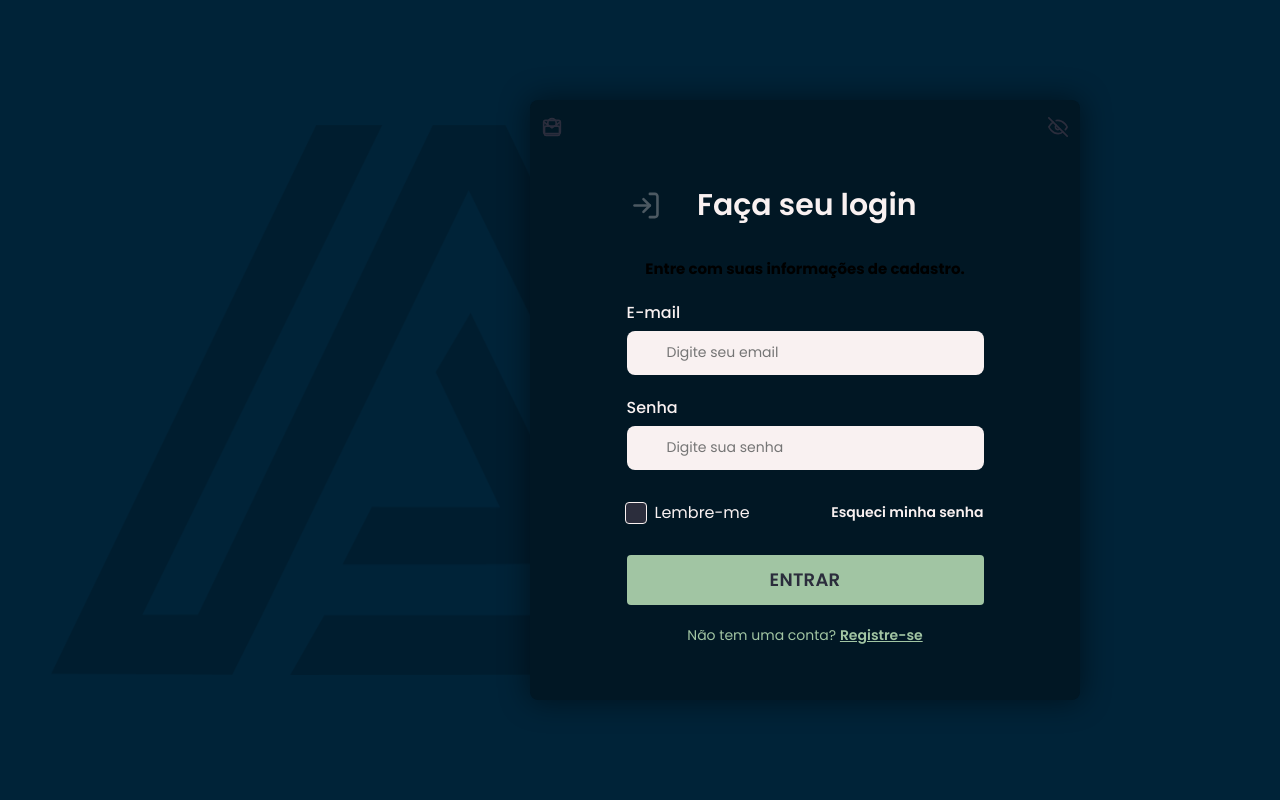
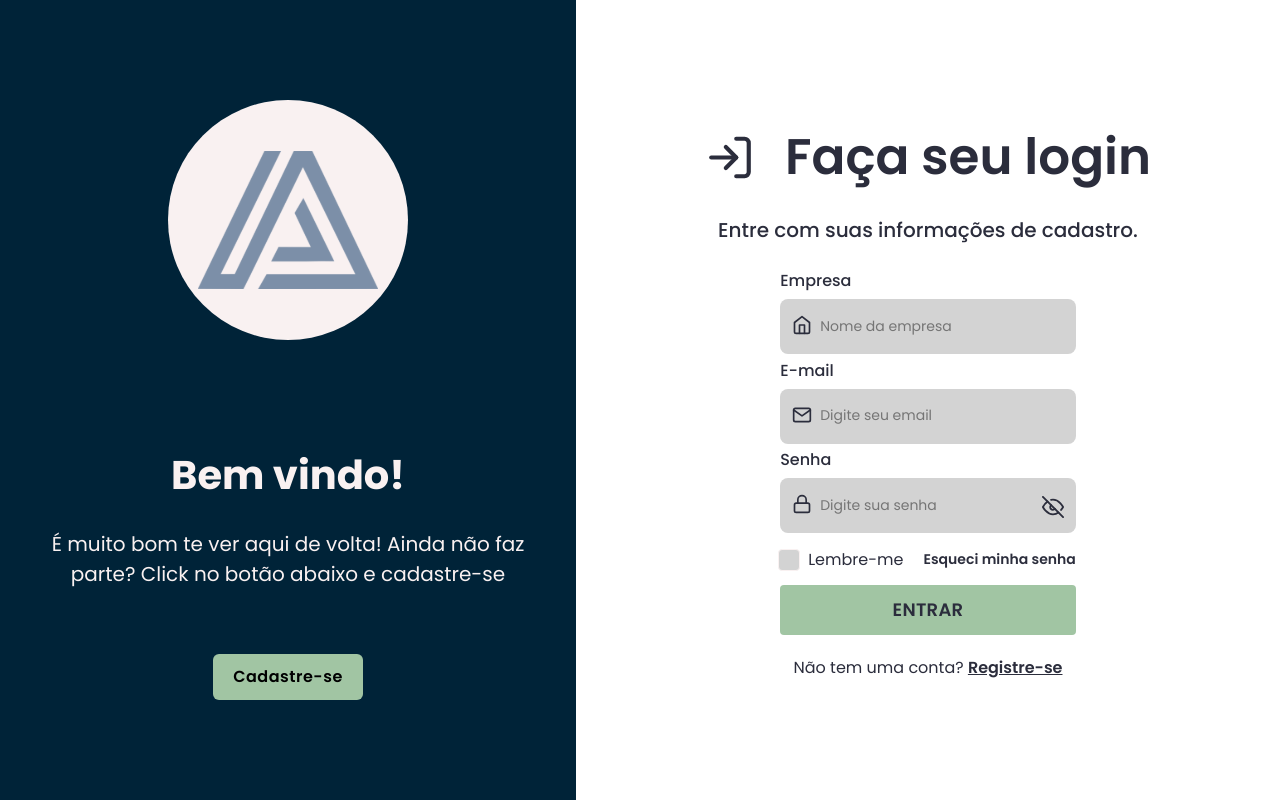
Before and after one commit to Beatrizrodri/alam, a React (Vite) app: page / in a window 1280 px wide. Built offline with nearby package versions, Linux system fonts and the light colour scheme.

Commit message:
login page layout modifications

```diff
--- a/package.json
+++ b/package.json
@@ -13,6 +13,7 @@
     "react": "^18.2.0",
     "react-dom": "^18.2.0",
     "react-icons": "^4.7.1",
+    "react-router-dom": "^6.8.0",
     "sass": "^1.56.1"
   },
   "devDependencies": {
--- a/src/components/Buttons/DefaultButton/Index.jsx
+++ b/src/components/Buttons/DefaultButton/Index.jsx
@@ -1,6 +1,6 @@
 import styles from './styles.module.scss';
 
-function DefaultButton({ text, type }) {
+function DefaultButton({ text, type, textLight = false }) {
   const colors = {
     danger: '#FF8282',
     success: '#A1C5A3',
@@ -13,7 +13,7 @@ function DefaultButton({ text, type }) {
     <button
       style={{
         backgroundColor: colors[type],
-        color: type === 'info' ? 'white' : 'black',
+        color: type === 'info' || textLight ? 'white' : 'black',
       }}
     >
       {text}
--- a/src/components/Buttons/DefaultButton/styles.module.scss
+++ b/src/components/Buttons/DefaultButton/styles.module.scss
@@ -5,6 +5,10 @@ button {
   border-radius: 0.6rem;
 
   font-size: 1.6rem;
-  font-weight: 400;
+  font-weight: 600;
   letter-spacing: 0.05rem;
 }
+
+button:hover {
+  filter: brightness(0.9);
+}
--- a/src/components/Buttons/LoginButton/styles.module.scss
+++ b/src/components/Buttons/LoginButton/styles.module.scss
@@ -1,5 +1,5 @@
 .buttonContent {
-  width: 70%;
+  width: 60%;
   display: flex;
   flex-direction: column;
   align-items: center;
@@ -21,21 +21,17 @@
   }
 
   button:hover {
-    filter: brightness(0.8);
-
-    -webkit-box-shadow: 0px 0px 17px 6px rgba(0, 0, 0, 0.44);
-    -moz-box-shadow: 0px 0px 17px 6px rgba(0, 0, 0, 0.44);
-    box-shadow: 0px 0px 17px 6px rgba(0, 0, 0, 0.44);
+    filter: brightness(0.9);
   }
 
   span {
     font-weight: 400;
-    font-size: 1.4rem;
-    color: var(--success-color);
+    font-size: 1.6rem;
+    color: var(--dark-color);
   }
 
   span > a {
     font-weight: 600;
-    color: var(--success-color);
+    color: var(--dark-color);
   }
 }
--- a/src/components/Input/index.jsx
+++ b/src/components/Input/index.jsx
@@ -1,5 +1,5 @@
 import styles from './styles.module.scss';
-import { FiMail, FiLock, FiEye, FiEyeOff } from 'react-icons/fi';
+import { FiMail, FiLock, FiEye, FiEyeOff, FiHome } from 'react-icons/fi';
 import { useState } from 'react';
 
 export default function Input({ label, type, placeholder }) {
@@ -49,8 +49,10 @@ export default function Input({ label, type, placeholder }) {
               )}
             </>
           </>
+        ) : type === 'email' ? (
+          <FiMail className={styles.icon} />
         ) : (
-          <FiMail className={styles.icon} />
+          <FiHome className={styles.icon} />
         )}
       </div>
     </div>
--- a/src/components/Input/styles.module.scss
+++ b/src/components/Input/styles.module.scss
@@ -1,17 +1,18 @@
 .content {
-  width: 70%;
+  width: 60%;
   display: flex;
   flex-direction: column;
+  position: relative;
 
   label {
     font-weight: 500;
     font-size: 1.6rem;
-    color: var(--light-color);
+    color: var(--dark-color);
   }
 
   input {
     width: 100%;
-    height: 4.4rem;
+    height: 5.5rem;
     padding: 0 4rem;
     align-items: center;
     cursor: pointer;
@@ -20,7 +21,7 @@
     margin-top: 0.6rem;
     border-radius: 0.8rem;
     border: none;
-    background-color: var(--light-color);
+    background-color: lightgrey;
   }
 
   input::placeholder {
@@ -31,9 +32,9 @@
   input:focus {
     outline: none;
 
-    -webkit-box-shadow: 0px 0px 17px 6px rgba(0, 0, 0, 0.44);
-    -moz-box-shadow: 0px 0px 17px 6px rgba(0, 0, 0, 0.44);
-    box-shadow: 0px 0px 17px 6px rgba(0, 0, 0, 0.44);
+    -webkit-box-shadow: 0px 10px 13px 0px rgba(0, 0, 0, 0.49);
+    -moz-box-shadow: 0px 10px 13px 0px rgba(0, 0, 0, 0.49);
+    box-shadow: 0px 10px 13px 0px rgba(0, 0, 0, 0.49);
   }
 }
 
@@ -45,17 +46,17 @@
   height: 2rem;
   width: 2rem;
   position: absolute;
-  top: 0.7rem;
+  top: 3.7rem;
   left: 1.2rem;
   transform: translateY(50%);
   color: var(--dark-color);
 }
 
 .revelPasswordIcon {
-  height: 2rem;
-  width: 2rem;
+  height: 2.2rem;
+  width: 2.2rem;
   position: absolute;
-  top: 0.7rem;
+  top: 3.8rem;
   right: 1.2rem;
   transform: translateY(50%);
   cursor: pointer;
--- a/src/components/PasswordReminder/styles.module.scss
+++ b/src/components/PasswordReminder/styles.module.scss
@@ -1,5 +1,5 @@
 .container {
-  width: 70%;
+  width: 60%;
   display: flex;
   align-items: center;
   justify-content: space-between;
@@ -27,7 +27,7 @@
       right: -0.2rem;
 
       border: 0.1rem solid var(--light-color);
-      background-color: var(--dark-color);
+      background-color: lightgray;
     }
     input[type='checkbox']:checked:before {
       content: '';
@@ -41,7 +41,7 @@
       left: -0.2rem;
       background-color: var(--success-color);
 
-      border: 0.1rem solid var(--primary-color);
+      border: 0.1rem solid var(--success-color);
     }
 
     input[type='checkbox']:checked:after {
@@ -61,13 +61,14 @@
 
     label {
       font-size: 1.6rem;
-      color: var(--light-color);
+      color: var(--dark-color);
       margin-left: 1.5rem;
     }
   }
   a {
     font-weight: 600;
     font-size: 1.4rem;
-    color: var(--light-color);
+    color: var(--dark-color);
+    cursor: pointer;
   }
 }
--- a/src/components/Title/index.jsx
+++ b/src/components/Title/index.jsx
@@ -9,7 +9,7 @@ export default function Title() {
         <h1>Faça seu login</h1>
       </div>
 
-      <div id={styles.caption}>
+      <div className={styles.caption}>
         <h2>Entre com suas informações de cadastro.</h2>
       </div>
     </div>
--- a/src/components/Title/styles.module.scss
+++ b/src/components/Title/styles.module.scss
@@ -9,25 +9,28 @@
 .title {
   width: 100%;
   display: flex;
-  flex-direction: row;
-  align-items: center;
+  justify-content: center;
+  margin-bottom: 2rem;
 
   h1 {
+    display: flex;
     font-weight: 600;
-    font-size: 3rem;
-    color: var(--light-color);
+    font-size: 5rem;
+    color: var(--dark-color);
   }
 
   img {
-    width: 20%;
-    height: 30%;
-    margin-left: 4.5rem;
+    width: 5rem;
+    display: flex;
+    margin-right: 3rem;
   }
 }
 
-.caption h2 {
-  font-weight: 500;
-  font-size: 1.6rem;
-  color: var(--light-color);
-  margin-bottom: 2rem;
+.caption {
+  h2 {
+    font-weight: 500;
+    font-size: 2rem;
+    color: var(--dark-color);
+    margin-bottom: 2rem;
+  }
 }
--- a/src/pages/Login/index.jsx
+++ b/src/pages/Login/index.jsx
@@ -4,19 +4,37 @@ import Title from '../../components/Title';
 import Input from '../../components/Input';
 import PasswordReminder from '../../components/PasswordReminder';
 import LoginButton from '../../components/Buttons/LoginButton';
+import DefaultButton from '../../components/Buttons/DefaultButton/Index';
 
 function Login() {
   return (
     <div className={styles.container}>
+      <div className={styles.content}>
+        <div className={styles.logo}>
           <img src={logo} alt="" />
-      <form className={styles.form}>
+        </div>
+
+        <h2>Bem vindo!</h2>
+        <span>
+          É muito bom te ver aqui de volta! Ainda não faz parte? Click no botão
+          abaixo e cadastre-se
+        </span>
+        <DefaultButton text="Cadastre-se" type="success" />
+      </div>
+
+      <div className={styles.partition}></div>
+
+      <div className={styles.form}>
+        <form>
           <Title />
+          <Input label="Empresa" type="text" placeholder="Nome da empresa" />
           <Input label="E-mail" type="email" placeholder="Digite seu email" />
           <Input label="Senha" type="password" placeholder="Digite sua senha" />
           <PasswordReminder />
           <LoginButton />
         </form>
       </div>
+    </div>
   );
 }
 export default Login;
--- a/src/pages/Login/styles.module.scss
+++ b/src/pages/Login/styles.module.scss
@@ -1,51 +1,74 @@
 .container {
   width: 100vw;
   height: 100vh;
-  background-color: var(--background-color);
 
   display: flex;
-  padding: 4% 40% 4% 4%;
+}
+
+.content {
+  width: 45%;
+  height: 100%;
+  display: flex;
+  flex-direction: column;
+  padding: 10rem 5rem;
+
+  background-color: var(--background-color);
+  justify-content: space-between;
   align-items: center;
-  position: relative;
+
+  h2 {
+    font-size: 4rem;
+    color: var(--light-color);
+    margin-bottom: 2rem;
+  }
+
+  span {
+    font-size: 2rem;
+    color: var(--light-color);
+    margin-bottom: 6rem;
+    text-align: center;
+  }
+}
+
+.logo {
+  width: 24rem;
+  height: 24rem;
+  border-radius: 100%;
+  background-color: var(--light-color);
+  margin-bottom: 10rem;
+
+  display: flex;
+  justify-content: center;
+  align-items: center;
 
   img {
-    width: 105rem;
-    height: auto;
-    opacity: 30%;
+    width: 18rem;
+    display: flex;
+    filter: invert(30%) sepia(1000%) saturate(4000%) hue-rotate(200deg)
+      brightness(40%) contrast(100%) opacity(100%);
   }
+}
 
-  .form {
-    width: 55rem;
-    height: 60rem;
-    background-color: var(--primary-color);
+.form {
+  width: 55%;
+  height: 100%;
 
-    -webkit-box-shadow: 0px 0px 30px 1px rgba(0, 0, 0, 0.48);
-    -moz-box-shadow: 0px 0px 30px 1px rgba(0, 0, 0, 0.48);
-    box-shadow: 0px 0px 30px 1px rgba(0, 0, 0, 0.48);
+  display: flex;
+  flex-direction: column;
+  justify-content: center;
+  align-items: center;
 
+  gap: 2rem;
+
+  form {
+    width: 70%;
+    height: 70%;
     display: flex;
     flex-direction: column;
-    justify-content: center;
+    justify-content: space-between;
     align-items: center;
-    padding: 2rem;
-    position: absolute;
-    right: 20rem;
-
-    border-radius: 0.8rem;
-    gap: 2rem;
   }
 }
+
 @media screen and (max-width: 1440px) {
-  #container {
-    img {
-      width: 80rem;
-      height: auto;
-    }
-
-    .form {
-      width: 50rem;
-      height: 55rem;
-      right: 10rem;
-    }
-  }
 }
```
Also changed, not shown: src/assets/log-in.svg, 1 other file (tests, documents, lock files or other folders). Lines whose indentation alone changed are shown as unchanged.
